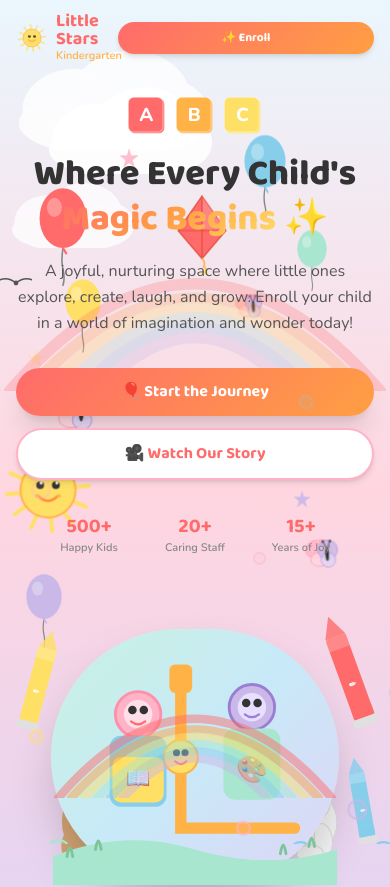
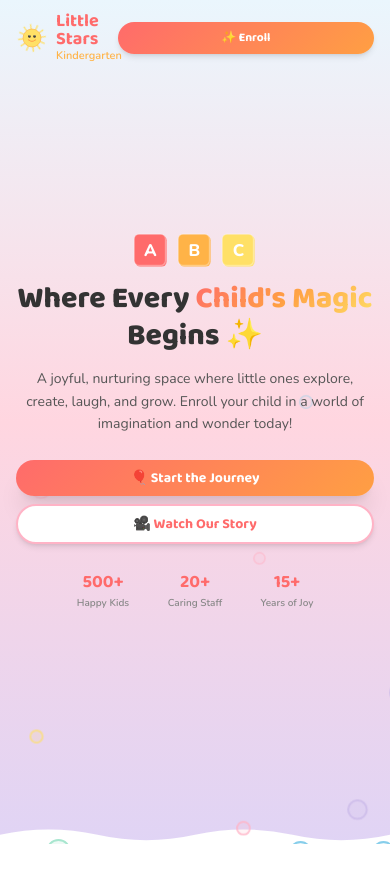
Before and after one commit to pravin1605/kindergarden2, a React (Vite) app: page / in a window 390 px wide. Shown: the top 887 px of the page. Built offline with nearby package versions, Linux system fonts and the light colour scheme; the HTML template or start-up script is replaced by a standard one.

Commit message:
Fix hero section mobile layout - hide decorative elements and improve text readability

```diff
--- a/src/App.tsx
+++ b/src/App.tsx
@@ -322,86 +322,86 @@ function Hero() {
     <section id="about" className="relative min-h-screen flex items-center overflow-hidden"
       style={{ background: 'linear-gradient(180deg, #EAF6FD 0%, #FFD6E0 50%, #E0D4F5 100%)' }}>
 
-      {/* Drifting clouds */}
-      <Cloud className="absolute w-48 opacity-90 animate-drift" style={{ top: '8%', animationDuration: '28s' }} />
-      <Cloud className="absolute w-36 opacity-75 animate-drift2" style={{ top: '18%', animationDuration: '42s', animationDelay: '8s' }} />
-      <Cloud className="absolute w-56 opacity-80 animate-drift" style={{ top: '4%', animationDuration: '34s', animationDelay: '14s' }} />
+      {/* Drifting clouds - hidden on mobile */}
+      <Cloud className="hidden md:block absolute w-48 opacity-90 animate-drift" style={{ top: '8%', animationDuration: '28s' }} />
+      <Cloud className="hidden md:block absolute w-36 opacity-75 animate-drift2" style={{ top: '18%', animationDuration: '42s', animationDelay: '8s' }} />
+      <Cloud className="hidden md:block absolute w-56 opacity-80 animate-drift" style={{ top: '4%', animationDuration: '34s', animationDelay: '14s' }} />
 
-      {/* Sun */}
-      <SmilingSun className="absolute w-24 h-24 animate-pulse-soft" style={{ top: '10%', right: '8%' }} />
+      {/* Sun - hidden on mobile */}
+      <SmilingSun className="hidden md:block absolute w-24 h-24 animate-pulse-soft" style={{ top: '10%', right: '8%' }} />
 
-      {/* Birds */}
-      <Bird className="absolute w-10 animate-drift" style={{ top: '22%', animationDuration: '22s', animationDelay: '4s' }} />
-      <Bird className="absolute w-8 animate-drift2" style={{ top: '28%', animationDuration: '30s', animationDelay: '12s' }} />
+      {/* Birds - hidden on mobile */}
+      <Bird className="hidden md:block absolute w-10 animate-drift" style={{ top: '22%', animationDuration: '22s', animationDelay: '4s' }} />
+      <Bird className="hidden md:block absolute w-8 animate-drift2" style={{ top: '28%', animationDuration: '30s', animationDelay: '12s' }} />
 
-      {/* Stars */}
-      <Star className="absolute w-8 animate-twinkle" style={{ top: '35%', left: '5%' }} color="#FFE066" />
-      <Star className="absolute w-6 animate-twinkle delay-500" style={{ top: '15%', left: '30%' }} color="#FFB3C6" />
-      <Star className="absolute w-5 animate-twinkle delay-1000" style={{ top: '50%', right: '20%' }} color="#C9B8E8" />
+      {/* Stars - hidden on mobile */}
+      <Star className="hidden md:block absolute w-8 animate-twinkle" style={{ top: '35%', left: '5%' }} color="#FFE066" />
+      <Star className="hidden md:block absolute w-6 animate-twinkle delay-500" style={{ top: '15%', left: '30%' }} color="#FFB3C6" />
+      <Star className="hidden md:block absolute w-5 animate-twinkle delay-1000" style={{ top: '50%', right: '20%' }} color="#C9B8E8" />
 
-      {/* Balloons */}
-      <Balloon color="#FF6B6B" className="absolute w-16 animate-float" style={{ top: '20%', left: '8%' }} />
-      <Balloon color="#FFE066" className="absolute w-12 animate-float delay-700" style={{ top: '30%', left: '15%' }} />
-      <Balloon color="#87CEEB" className="absolute w-14 animate-float delay-300" style={{ top: '15%', right: '25%' }} />
-      <Balloon color="#A8E6CF" className="absolute w-10 animate-float delay-1000" style={{ top: '25%', right: '15%' }} />
-      <Balloon color="#C9B8E8" className="absolute w-12 animate-float delay-500" style={{ top: '60%', left: '5%' }} />
+      {/* Balloons - hidden on mobile */}
+      <Balloon color="#FF6B6B" className="hidden md:block absolute w-16 animate-float" style={{ top: '20%', left: '8%' }} />
+      <Balloon color="#FFE066" className="hidden md:block absolute w-12 animate-float delay-700" style={{ top: '30%', left: '15%' }} />
+      <Balloon color="#87CEEB" className="hidden md:block absolute w-14 animate-float delay-300" style={{ top: '15%', right: '25%' }} />
+      <Balloon color="#A8E6CF" className="hidden md:block absolute w-10 animate-float delay-1000" style={{ top: '25%', right: '15%' }} />
+      <Balloon color="#C9B8E8" className="hidden md:block absolute w-12 animate-float delay-500" style={{ top: '60%', left: '5%' }} />
 
-      {/* Butterflies */}
-      <Butterfly className="absolute w-16 animate-sway" style={{ top: '40%', left: '12%' }} />
-      <Butterfly className="absolute w-12 animate-sway delay-1000" style={{ top: '55%', right: '10%' }} />
-      <Butterfly className="absolute w-10 animate-sway delay-500" style={{ top: '30%', right: '30%' }} />
+      {/* Butterflies - hidden on mobile */}
+      <Butterfly className="hidden md:block absolute w-16 animate-sway" style={{ top: '40%', left: '12%' }} />
+      <Butterfly className="hidden md:block absolute w-12 animate-sway delay-1000" style={{ top: '55%', right: '10%' }} />
+      <Butterfly className="hidden md:block absolute w-10 animate-sway delay-500" style={{ top: '30%', right: '30%' }} />
 
-      {/* Kite */}
-      <Kite className="absolute w-16 animate-float-slow" style={{ top: '20%', right: '40%' }} />
+      {/* Kite - hidden on mobile */}
+      <Kite className="hidden md:block absolute w-16 animate-float-slow" style={{ top: '20%', right: '40%' }} />
 
-      {/* Paper airplane */}
-      <PaperAirplane className="absolute w-20 animate-drift2" style={{ top: '45%', animationDuration: '18s', animationDelay: '6s' }} />
+      {/* Paper airplane - hidden on mobile */}
+      <PaperAirplane className="hidden md:block absolute w-20 animate-drift2" style={{ top: '45%', animationDuration: '18s', animationDelay: '6s' }} />
 
-      {/* Rainbow behind text */}
-      <Rainbow className="absolute w-full opacity-30" style={{ top: '20%', left: 0 }} />
+      {/* Rainbow behind text - hidden on mobile */}
+      <Rainbow className="hidden md:block absolute w-full opacity-30" style={{ top: '20%', left: 0 }} />
 
       {/* Main content */}
-      <div className="relative z-10 max-w-6xl mx-auto px-4 sm:px-6 pt-24 pb-24 sm:pt-28 sm:pb-32 grid gap-8 lg:grid-cols-2 lg:gap-12 items-center">
+      <div className="relative z-20 max-w-6xl mx-auto px-4 sm:px-6 py-16 sm:pt-28 sm:pb-32 grid gap-8 lg:grid-cols-2 lg:gap-12 items-center">
         <div className="text-center lg:text-left">
-          <div className="flex justify-center lg:justify-start gap-2 mb-4">
-            <BuildingBlock letter="A" color="#FF6B6B" className="w-10 h-10 animate-pop-in" />
-            <BuildingBlock letter="B" color="#FFB347" className="w-10 h-10 animate-pop-in delay-100" />
-            <BuildingBlock letter="C" color="#FFE066" className="w-10 h-10 animate-pop-in delay-200" />
+          <div className="flex justify-center lg:justify-start gap-2 mb-3 sm:mb-4">
+            <BuildingBlock letter="A" color="#FF6B6B" className="w-9 h-9 sm:w-10 sm:h-10 animate-pop-in" />
+            <BuildingBlock letter="B" color="#FFB347" className="w-9 h-9 sm:w-10 sm:h-10 animate-pop-in delay-100" />
+            <BuildingBlock letter="C" color="#FFE066" className="w-9 h-9 sm:w-10 sm:h-10 animate-pop-in delay-200" />
           </div>
-          <h1 className="text-4xl sm:text-5xl md:text-6xl font-extrabold leading-tight mb-4"
+          <h1 className="text-3xl sm:text-4xl md:text-5xl lg:text-6xl font-extrabold leading-tight mb-3 sm:mb-4"
             style={{ fontFamily: "'Baloo 2', cursive", color: '#333' }}>
-            Where Every Child's{' '}
+            Where Every{' '}
             <span style={{ background: 'linear-gradient(135deg, #FF6B6B, #FF9F43, #FFE066)', WebkitBackgroundClip: 'text', WebkitTextFillColor: 'transparent' }}>
-              Magic Begins
-            </span>{' '}✨
+              Child's Magic
+            </span>{' '}Begins ✨
           </h1>
-          <p className="text-base sm:text-lg leading-relaxed mb-8 max-w-2xl mx-auto lg:mx-0" style={{ color: '#555', fontFamily: "'Nunito', sans-serif" }}>
+          <p className="text-sm sm:text-base md:text-lg leading-relaxed mb-6 sm:mb-8 max-w-2xl mx-auto lg:mx-0" style={{ color: '#555', fontFamily: "'Nunito', sans-serif" }}>
             A joyful, nurturing space where little ones explore, create, laugh, and grow.
             Enroll your child in a world of imagination and wonder today!
           </p>
-          <div className="flex flex-col sm:flex-row flex-wrap justify-center lg:justify-start gap-3 sm:gap-4">
-            <button className="btn-pill px-6 sm:px-8 py-3 sm:py-4 text-white text-base sm:text-lg shadow-xl"
+          <div className="flex flex-col sm:flex-row flex-wrap justify-center lg:justify-start gap-2 sm:gap-4">
+            <button className="btn-pill px-5 sm:px-8 py-2 sm:py-4 text-white text-sm sm:text-base md:text-lg shadow-xl"
               style={{ background: 'linear-gradient(135deg, #FF6B6B, #FF9F43)' }}>
               🎈 Start the Journey
             </button>
-            <button className="btn-pill px-6 sm:px-8 py-3 sm:py-4 text-base sm:text-lg shadow-md"
+            <button className="btn-pill px-5 sm:px-8 py-2 sm:py-4 text-sm sm:text-base md:text-lg shadow-md"
               style={{ background: 'white', color: '#FF6B6B', border: '2px solid #FFB3C6' }}>
               🎥 Watch Our Story
             </button>
           </div>
           {/* Stats */}
-          <div className="flex flex-wrap justify-center lg:justify-start gap-4 sm:gap-6 mt-8 sm:mt-10">
+          <div className="flex flex-wrap justify-center lg:justify-start gap-3 sm:gap-6 mt-6 sm:mt-10">
             {[['500+','Happy Kids'],['20+','Caring Staff'],['15+','Years of Joy']].map(([num, label]) => (
-              <div key={label} className="text-center min-w-[90px]">
-                <div className="text-xl sm:text-2xl font-bold" style={{ fontFamily: "'Baloo 2', cursive", color: '#FF6B6B' }}>{num}</div>
-                <div className="text-[11px] sm:text-xs font-semibold" style={{ color: '#888', fontFamily: "'Nunito', sans-serif" }}>{label}</div>
+              <div key={label} className="text-center min-w-[80px] sm:min-w-[90px]">
+                <div className="text-lg sm:text-xl md:text-2xl font-bold" style={{ fontFamily: "'Baloo 2', cursive", color: '#FF6B6B' }}>{num}</div>
+                <div className="text-[10px] sm:text-xs font-semibold" style={{ color: '#888', fontFamily: "'Nunito', sans-serif" }}>{label}</div>
               </div>
             ))}
           </div>
         </div>
 
-        {/* Hero illustration */}
-        <div className="relative flex justify-center items-end h-72 sm:h-80 md:h-auto mt-2 lg:mt-0">
+        {/* Hero illustration - hidden on small devices */}
+        <div className="hidden lg:flex relative justify-center items-end h-auto">
           <TeddyBear className="w-32 h-32 absolute bottom-0 left-4 animate-float delay-300" />
           <Rabbit className="w-24 h-28 absolute bottom-0 right-4 animate-float delay-700" />
           {/* Playground scene */}
```
